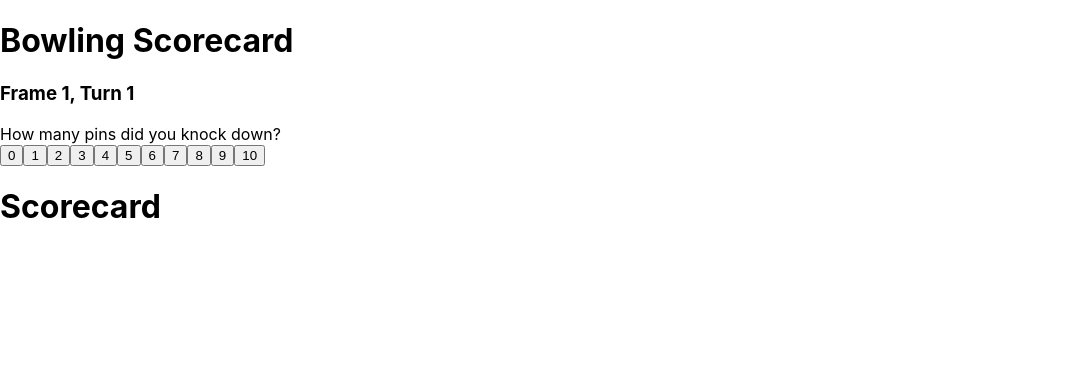
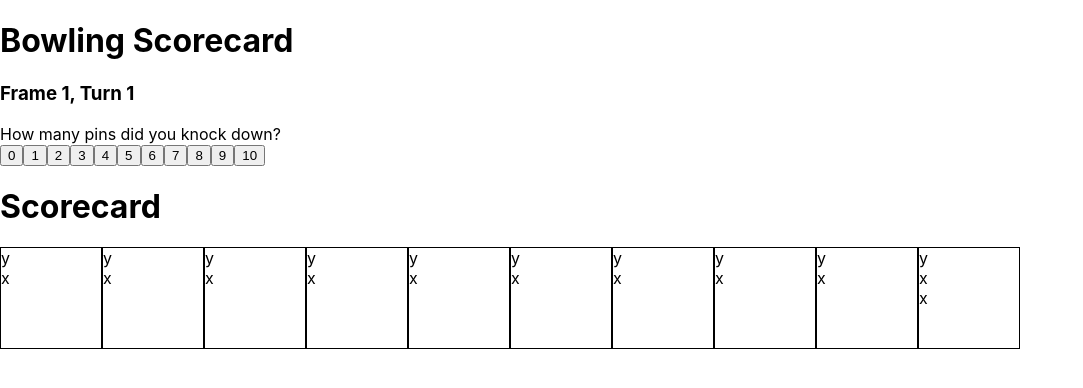
Before and after one commit to jimburch/bowling-scorecard, a React (Create React App) app: page / in a window 1280 px wide. Shown: the top 388 px of the page, without its empty margins (0-1083 px from the left). Built offline with nearby package versions, Linux system fonts and the light colour scheme; the HTML template or start-up script is replaced by a standard one.

Commit message:
higher order components for frames

```diff
--- a/src/components/Scorecard.js
+++ b/src/components/Scorecard.js
@@ -1,9 +1,30 @@
-import React, { useState, useEffect } from 'react';
+import React from 'react';
 
 function Scorecard() {
+	function renderScorecard() {
+		const framesArray = [];
+		for (let i = 1; i < 10; i++) {
+			framesArray.push(i);
+		}
+		return framesArray.map((index, frame) => (
+			<div className="frame" key={index} value={frame}>
+				y<div className="frame-corner">x</div>
+			</div>
+		));
+	}
+
+	const frames = renderScorecard();
+
 	return (
 		<div className="scorecard">
 			<h1>Scorecard</h1>
+			<div className="frames-container">
+				{frames}
+				<div className="frame" value={10}>
+					y<div className="frame-corner">x</div>
+					<div className="frame-corner">x</div>
+				</div>
+			</div>
 		</div>
 	);
 }
```
